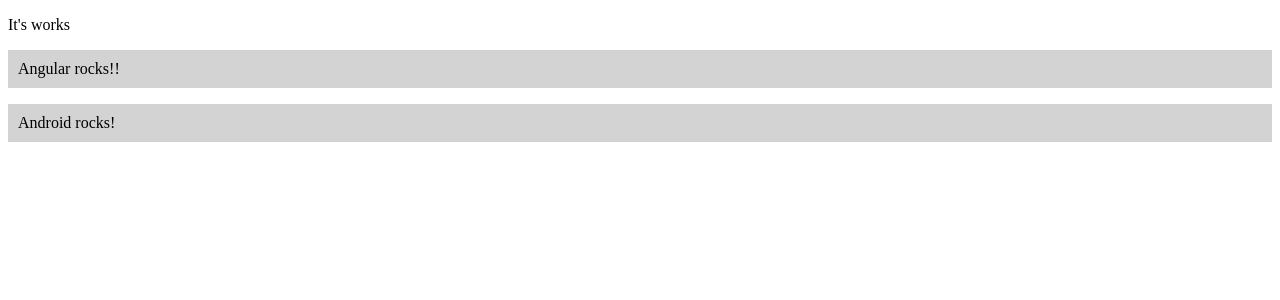
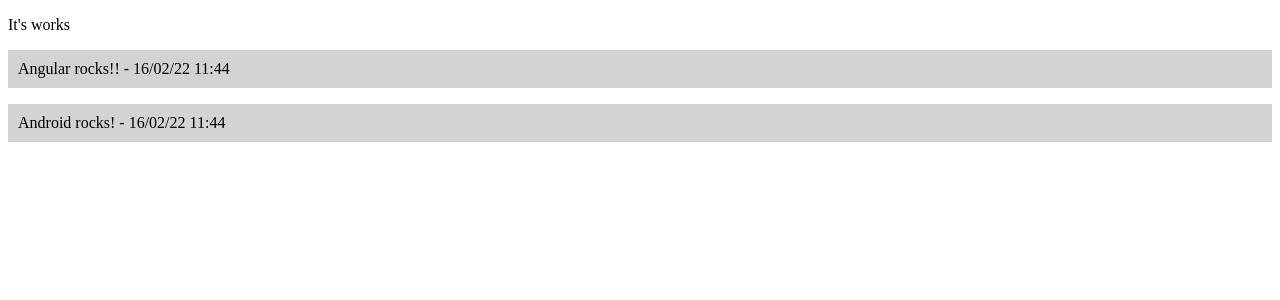
Before and after one commit to talthiagolopes/learning-angular, an Angular app in the folder angular-base-agenda/: page / in a window 1280 px wide. Shown: the top 300 px of the page. Built offline with nearby package versions, Linux system fonts and the light colour scheme.

Commit message:
Angular 4 - Pipes

```diff
--- a/angular-base-agenda/src/app/talk/talk.component.html
+++ b/angular-base-agenda/src/app/talk/talk.component.html
@@ -1 +1 @@
-<p [ngStyle]="style" (click)="onClick()"> {{talk?.title}} </p>
+<p [ngStyle]="style" (click)="onClick()"> {{talk?.title}} - {{talk?.date | date:'dd/MM/yy HH:mm' }} </p>
--- a/angular-base-agenda/src/app/talks/talks.component.ts
+++ b/angular-base-agenda/src/app/talks/talks.component.ts
@@ -9,8 +9,8 @@
 
 
   talks: Array<any> = [
-    {title: 'Angular rocks!!'},
-    {title: 'Android rocks!'}
+    {title: 'Angular rocks!!', date: new Date()},
+    {title: 'Android rocks!', date: new Date()}
   ];
 
   constructor() { }
```
